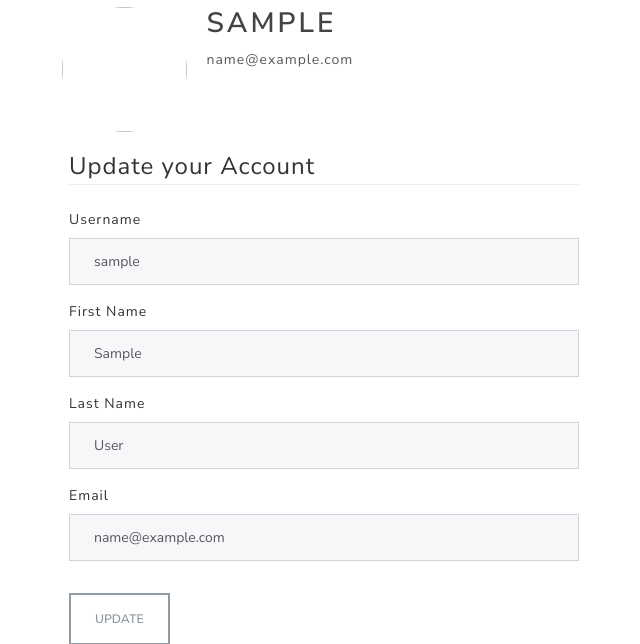
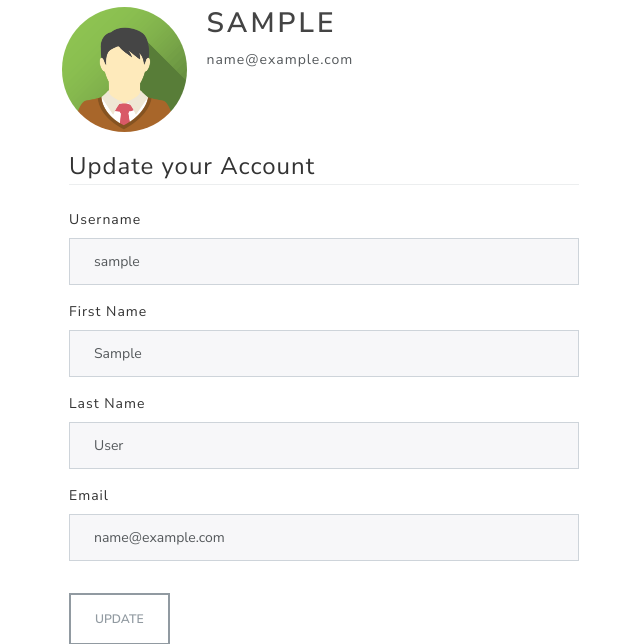
Before and after one commit to GBrachetta/flask-login-test, a Flask app: page /account in a window 1280 px wide. Shown: the part 89-733 px from the top of the page, without its empty margins (316-956 px from the left). Run offline with Flask 2, Linux system fonts and the light colour scheme; a user stored in the database is signed in; a database or web service that is not in the repository returns one stand-in record (values such as "Sample title"); some libraries are stand-ins or nearby versions.

Commit message:
Added dummy image for user

```diff
--- a/app/templates/account.html
+++ b/app/templates/account.html
@@ -5,7 +5,7 @@
     <div class="row justify-content-center">
         <div class="col-6">
             <div class="media">
-                <img class="rounded-circle account-img" src="">
+                <img class="rounded-circle account-img" src="{{ url_for('static', filename="images/default.png")}}">
                 <div class="media-body">
                     <h2 class="account-heading">{{ current_user.username }}</h2>
                     <p class="text-secondary">{{ current_user.email}}</p>
```
Also changed, not shown: app/static/images/default.png (added).
